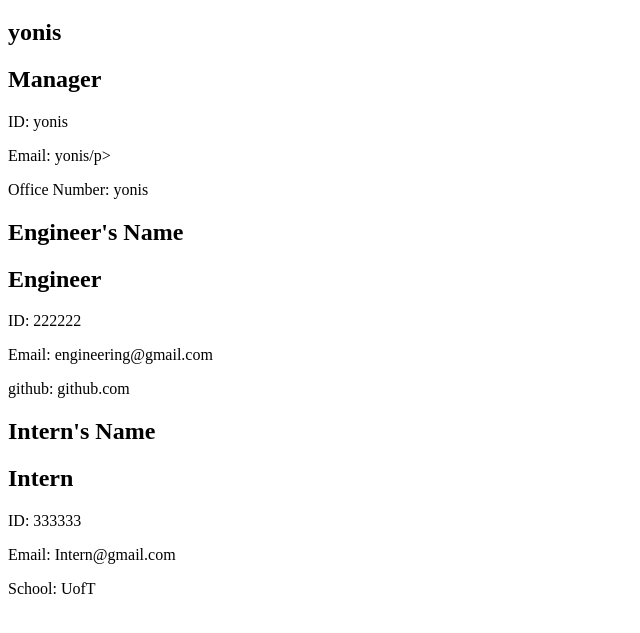
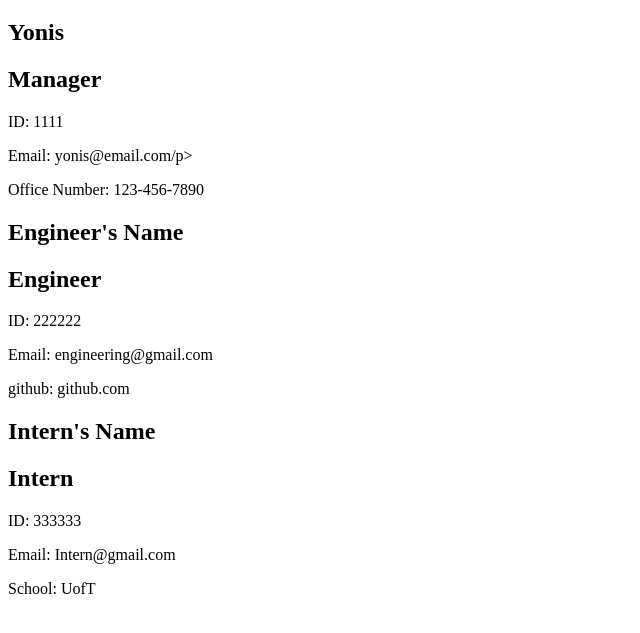
Before and after one commit to YonisHussein/spyro-dragon, a website: page index.html in a window 1280 px wide. Shown: the part 61-694 px from the top of the page, without its empty margins (0-640 px from the left). Drawn offline with Linux system fonts and the light colour scheme.

Commit message:
README file

```diff
--- a/index.html
+++ b/index.html
@@ -13,13 +13,13 @@
     </div>
 
             <div>
-                <h2>yonis</h2>
+                <h2>Yonis</h2>
                 <h2>Manager</h2>
             </div>
             <div>
-                <p>ID: yonis</p>
-                <p>Email: yonis/p>
-                <p>Office Number: yonis</p>
+                <p>ID: 1111</p>
+                <p>Email: yonis@email.com/p>
+                <p>Office Number: 123-456-7890</p>
             </div>
     <div>
         <h2>Engineer's Name</h2>
```
Also changed, not shown: README.md.
